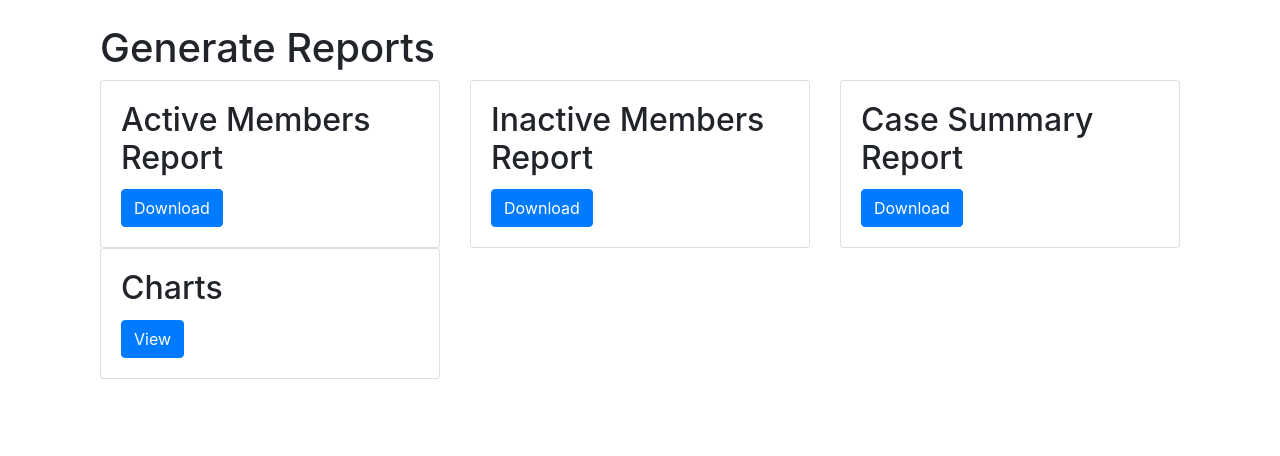
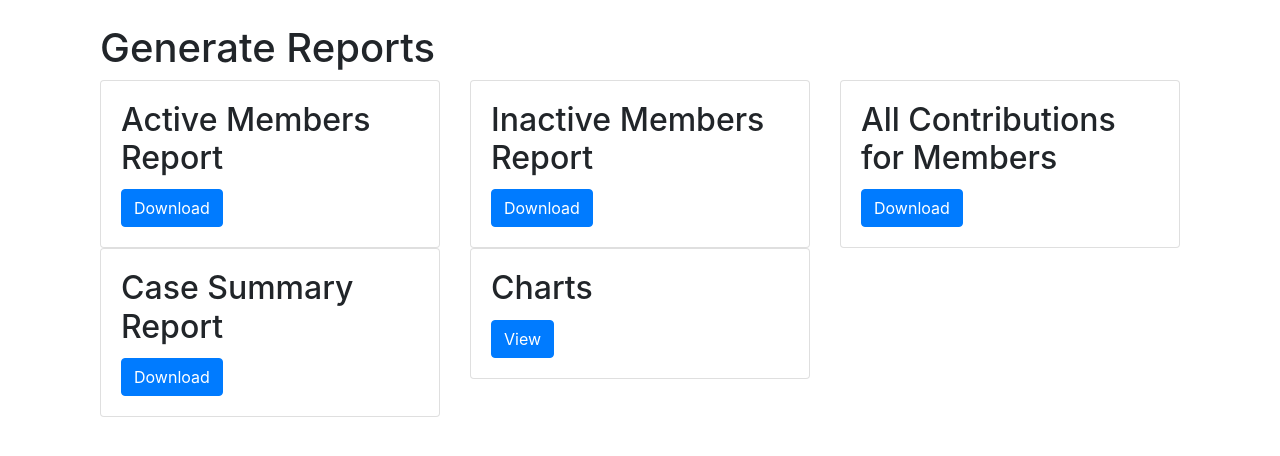
Before and after one commit to oriokie/Msamaria, a Flask app: page /reports in a window 1280 px wide. Shown: the part 57-513 px from the top of the page. Run offline with Flask 3, Linux system fonts and the light colour scheme; the visitor is signed in with stand-in values (Sample User, id 1); some libraries are stand-ins or nearby versions.

Commit message:
added more reports

```diff
--- a/app/reports/routes.py
+++ b/app/reports/routes.py
@@ -229,3 +229,44 @@ def total_collections_chart():
 
 
     return render_template('total_collections_chart.html', chart_json=chart_json, pie_chart_json=pie_chart_json)
+
+from flask import Response
+from io import StringIO
+from app.contributions.models import Contribution
+
+
+@reports_bp.route('/all_contributions')
+def generate_all_contributions():
+    # Retrieve all members and cases from the database
+    members = Member.query.all()
+    cases = Case.query.all()
+
+    # Create a StringIO object to write CSV content
+    csv_data = StringIO()
+    csvwriter = csv.writer(csv_data)
+
+    # Header row containing case IDs
+    header_row = ['Member Name'] + [f'Case {case.id}' for case in cases]
+    csvwriter.writerow(header_row)
+
+    # Populate matrix with contribution amounts
+    for member in members:
+        row = [member.name]  # Start the row with member's name
+        for case in cases:
+            contribution = Contribution.query.filter_by(member_id=member.id, case_id=case.id).first()
+            if contribution:
+                if contribution.paid:
+                    row.append(case.case_amount)  # Append case amount if contribution is paid
+                else:
+                    row.append(0)  # Append 0 if contribution is not paid
+            else:
+                row.append('NA')  # Append 'NA' if no contribution exists for the member and case
+        csvwriter.writerow(row)
+
+    # Reset the StringIO object to the beginning
+    csv_data.seek(0)
+
+    # Create a Flask response with CSV content
+    response = Response(csv_data, mimetype='text/csv')
+    response.headers.set('Content-Disposition', 'attachment', filename='contributions.csv')
+    return response
--- a/app/templates/reports.html
+++ b/app/templates/reports.html
@@ -21,6 +21,17 @@
         <div class="card-body">
           <h2 class="card-title">Inactive Members Report</h2>
           <form action="{{ url_for('reports.generate_inactive_members_report') }}" method="get">
+            <button type="submit" class="btn btn-primary">Download</button>
+          </form>
+        </div>
+      </div>
+    </div>
+
+    <div class="col-md-4">
+      <div class="card">
+        <div class="card-body">
+          <h2 class="card-title">All Contributions for Members</h2>
+          <form action="{{ url_for('reports.generate_all_contributions') }}" method="get">
             <button type="submit" class="btn btn-primary">Download</button>
           </form>
         </div>
```
Also changed, not shown: app/contributions/views.py (+2 -5 lines), instance/benevolent.db.
